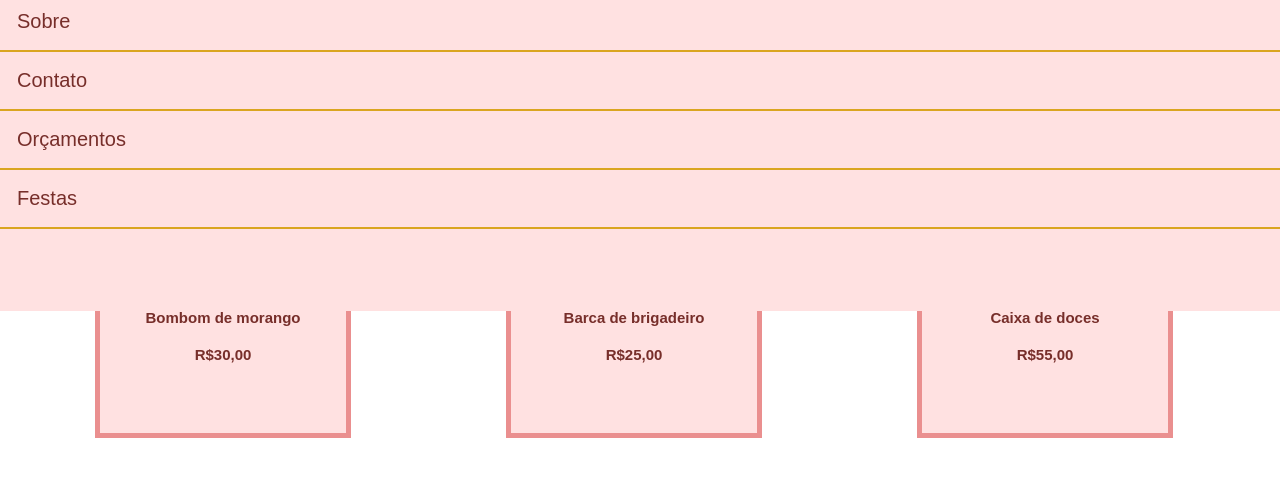
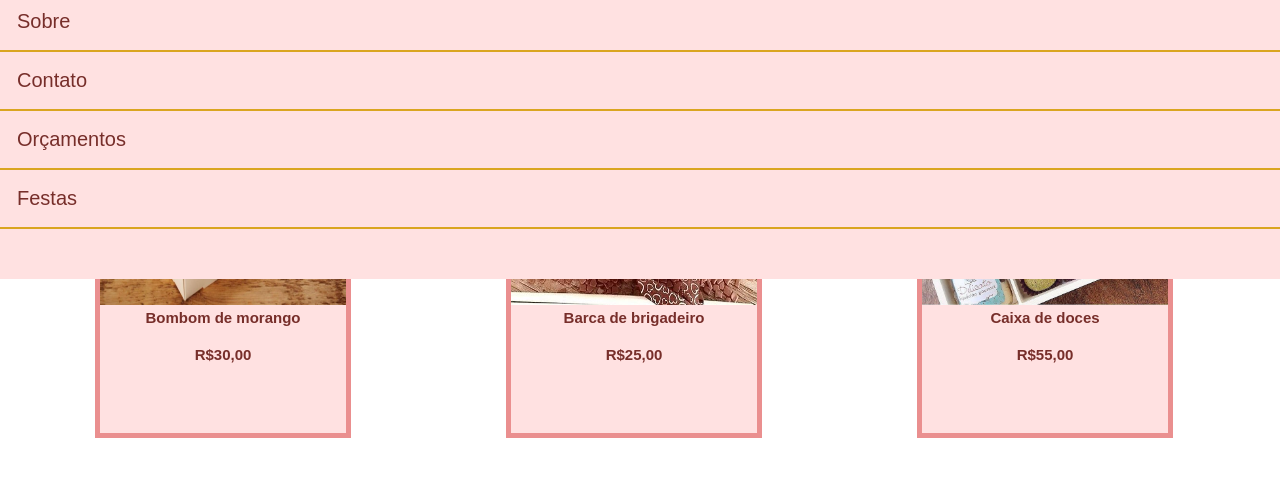
Before and after one commit to manuelakleinkauf/site-tema-livre, a plain HTML site: page index.html in a window 1280 px wide. Both pictures are taken after a click on the element 192 px from the left and 66 px from the top of the page. Shown: the part 177-679 px from the top of the page. Drawn offline with Linux system fonts and the light colour scheme.

Commit message:
Update style.css

```diff
--- a/style.css
+++ b/style.css
@@ -115,7 +115,7 @@ h3{
     nav{
         position:absolute;
         width:100vw;
-        height: 40vh;
+        height: 36vh;
         background-color: #FFE1E1;
         margin-top:21vh;
     }
```
